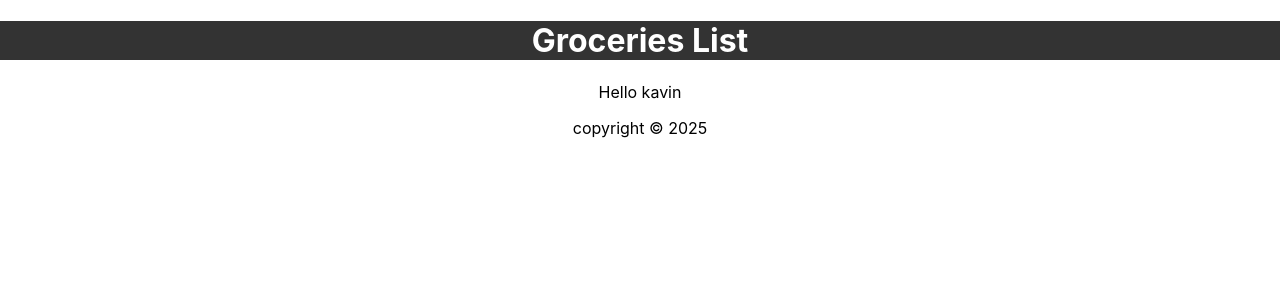
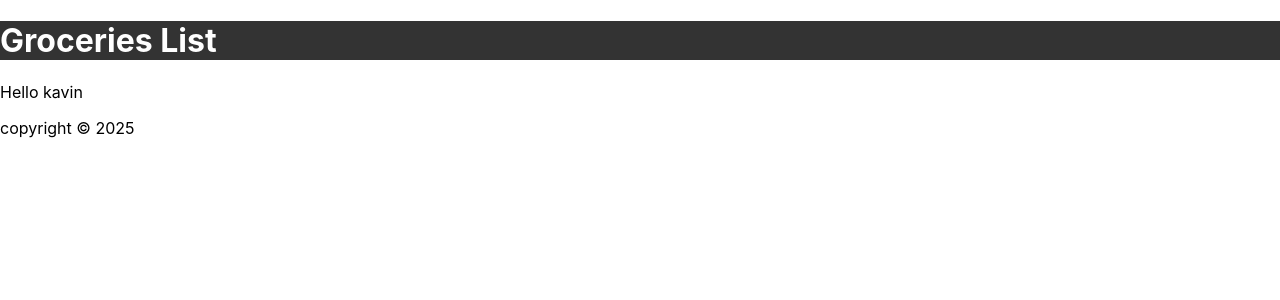
Before and after one commit to Leshan21/react_2025, a React (Create React App) app: page / in a window 1280 px wide. Shown: the top 300 px of the page. Built offline with nearby package versions, Linux system fonts and the light colour scheme.

Commit message:
clear the file

```diff
--- a/src/App.css
+++ /dev/null
@@ -1,38 +0,0 @@
-.App {
-  text-align: center;
-}
-
-.App-logo {
-  height: 40vmin;
-  pointer-events: none;
-}
-
-@media (prefers-reduced-motion: no-preference) {
-  .App-logo {
-    animation: App-logo-spin infinite 20s linear;
-  }
-}
-
-.App-header {
-  background-color: #282c34;
-  min-height: 100vh;
-  display: flex;
-  flex-direction: column;
-  align-items: center;
-  justify-content: center;
-  font-size: calc(10px + 2vmin);
-  color: white;
-}
-
-.App-link {
-  color: #61dafb;
-}
-
-@keyframes App-logo-spin {
-  from {
-    transform: rotate(0deg);
-  }
-  to {
-    transform: rotate(360deg);
-  }
-}
--- a/src/App.js
+++ b/src/App.js
@@ -1,4 +1,3 @@
-import './App.css';
 import Header from './Header';
 import Content  from './Content';
 import Footer from './Footer';
--- a/src/Header.js
+++ b/src/Header.js
@@ -1,11 +1,12 @@
 import React from 'react'
 
 const Header = () => {
+  const heederStyle = {
+    backgroundColor: '#333',
+    color: '#fff'
+  }
   return (
-    <header style={{
-      backgroundColor: '#333',
-      color: '#fff'
-    }}>
+    <header style={heederStyle}>
         <h1>Groceries List</h1>
     </header>
   )
```
Also changed, not shown: src/logo.svg (deleted).
